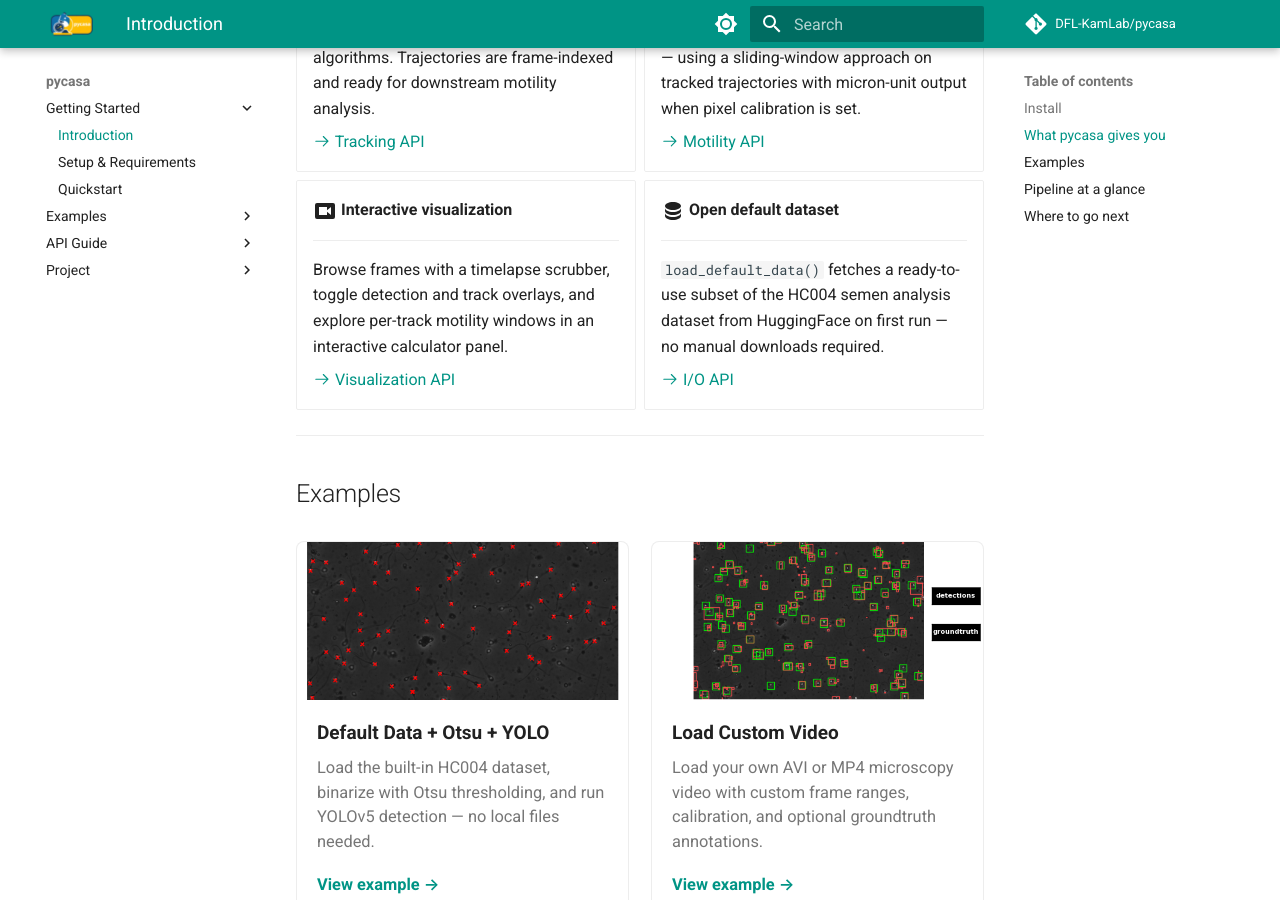
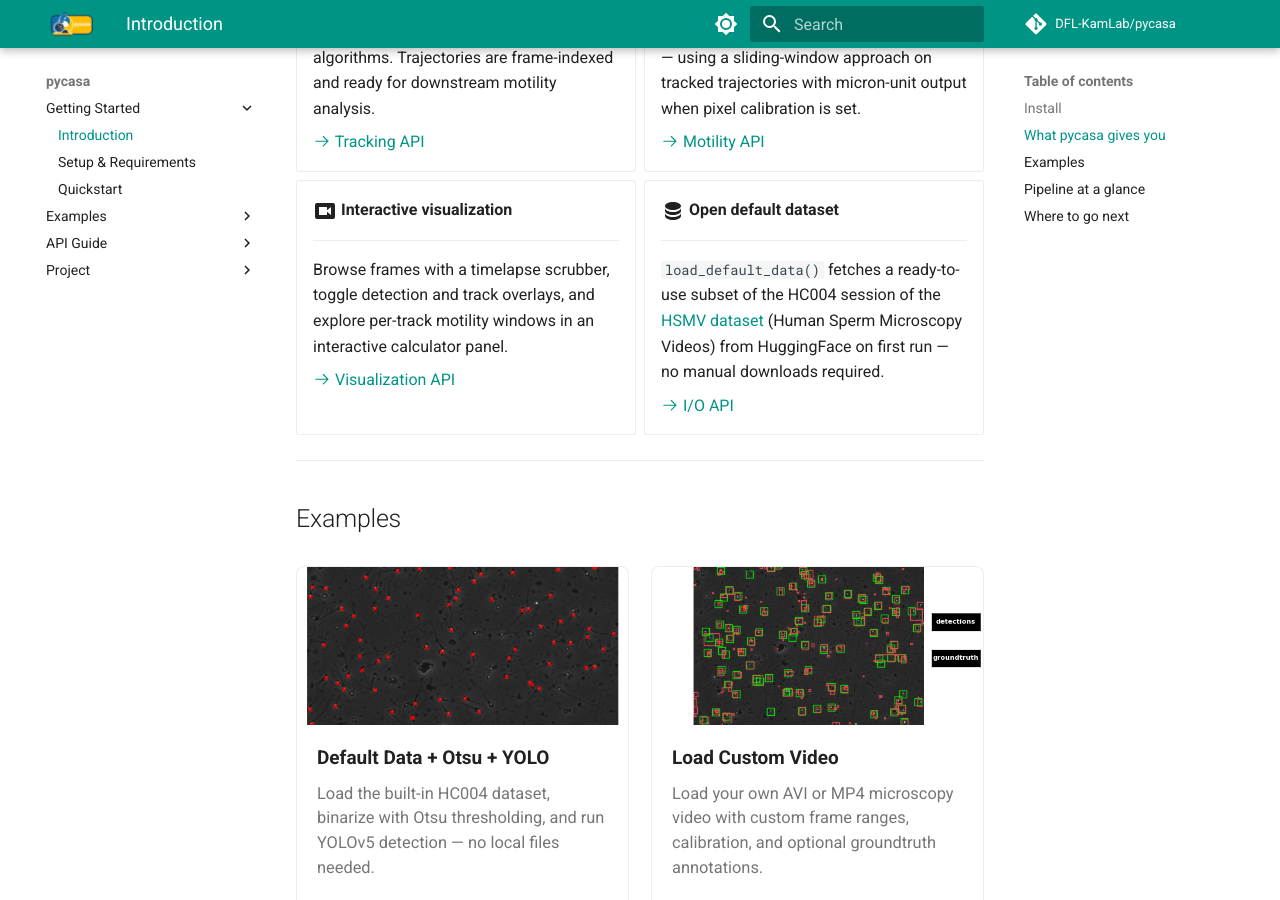
Before and after one commit to DFL-KamLab/pycasa, an MkDocs documentation site: the page built from docs/index.md, in a window 1280 px wide and 900 px high, scrolled down 1021 px. Built offline with MkDocs 1.6.1 and Material for MkDocs 9.7.7, drawn with Linux system fonts in a browser that asks for light colours; comment, search, counter and statistics services are not loaded.

Commit message:
Updated the dataset url.

```diff
--- a/docs/index.md
+++ b/docs/index.md
@@ -68,7 +68,7 @@ pip install "pycasa[io,detection,tracking,yolo] @ git+https://github.com/DFL-Kam
 
     ---
 
-    `load_default_data()` fetches a ready-to-use subset of the HC004 semen analysis dataset from HuggingFace on first run — no manual downloads required.
+    `load_default_data()` fetches a ready-to-use subset of the HC004 session of the [HSMV dataset](https://huggingface.co/datasets/DFL-KamLab/HSMV_A-Dataset-of-Human-Sperm-Microscopy-Videos) (Human Sperm Microscopy Videos) from HuggingFace on first run — no manual downloads required.
 
     [:octicons-arrow-right-24: I/O API](api/io.md)
 
```
Also changed, not shown: docs/examples/default-data-otsu-yolo.md (+1 -1 lines), docs/getting-started/setup.md (+1 -1 lines), 2 other files.
